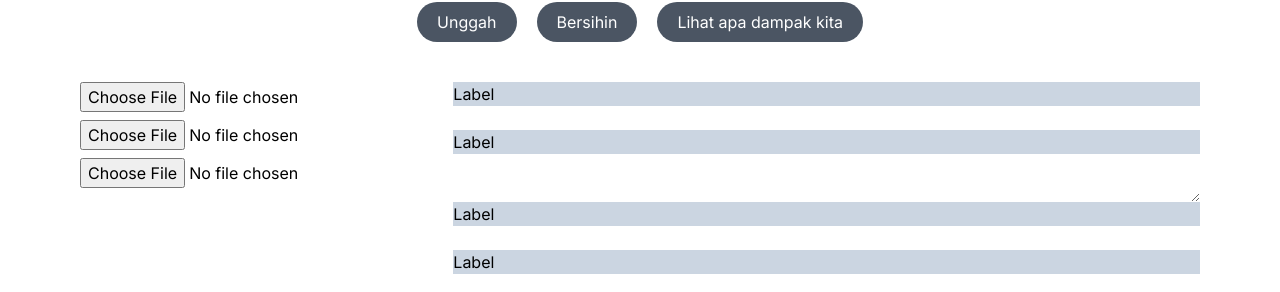
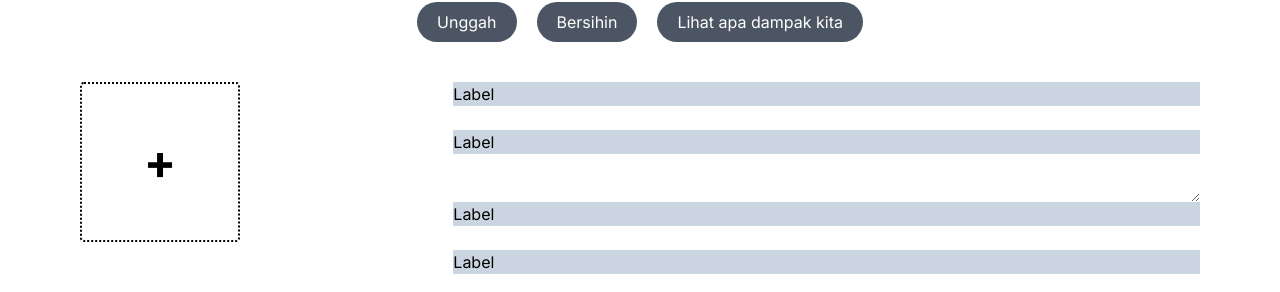
Before and after one commit to rianabd01/web-Trashfinder, a Next.js app: page / in a window 1280 px wide. Shown: the part 478-770 px from the top of the page. Built offline with nearby package versions, Linux system fonts and the light colour scheme; a web font is replaced by a local one.

Commit message:
add: ui upload image

```diff
--- a/app/page.tsx
+++ b/app/page.tsx
@@ -2,6 +2,7 @@ import Image from "next/image";
 import Link from "next/link";
 import NavigationWrapper from "./ui/navigation/nav-wrapper";
 import SwiperCards from "./ui/swiper/swiper-cards";
+import UploadImage from "./ui/upload-image";
 
 export default function Home() {
   return (
@@ -50,9 +51,7 @@ export default function Home() {
 
           <div className="flex flex-wrap mt-10">
             <div className="flex flex-row md:flex-col gap-2 flex-[1]">
-              <input type="file" />
-              <input type="file" />
-              <input type="file" />
+              <UploadImage />
             </div>
             <div className="flex-[2]">
               <form action="" className="flex flex-col flex-[2] bg-slate-300">
--- /dev/null
+++ b/app/ui/upload-image.tsx
@@ -0,0 +1,39 @@
+"use client";
+
+import { File } from "buffer";
+import React, { useState } from "react";
+
+export default function UploadImage() {
+  const [fileLabel, setFileLabel] = useState("+");
+  const [selectedImage, setSelectedImage] = useState(null);
+
+  const handleFileChange = (event: React.ChangeEvent<HTMLInputElement>) => {
+    const file = event.target.files[0];
+    if (file.length < 1) {
+      return;
+    }
+
+    if (file) {
+      setFileLabel("Ganti");
+      setSelectedImage(file);
+    } else {
+      setFileLabel("+");
+    }
+  };
+
+  return (
+    <div className="flex flex-col items-center w-40 h-40 rounded border-dotted border-black border-2">
+      <label className="flex  justify-center items-center w-full h-full text-black font-bold rounded cursor-pointer">
+        <span id="file-chosen" className="text-5xl">
+          {fileLabel}
+        </span>
+        <input
+          type="file"
+          id="file-input"
+          className="hidden"
+          onChange={handleFileChange}
+        />
+      </label>
+    </div>
+  );
+}
```
